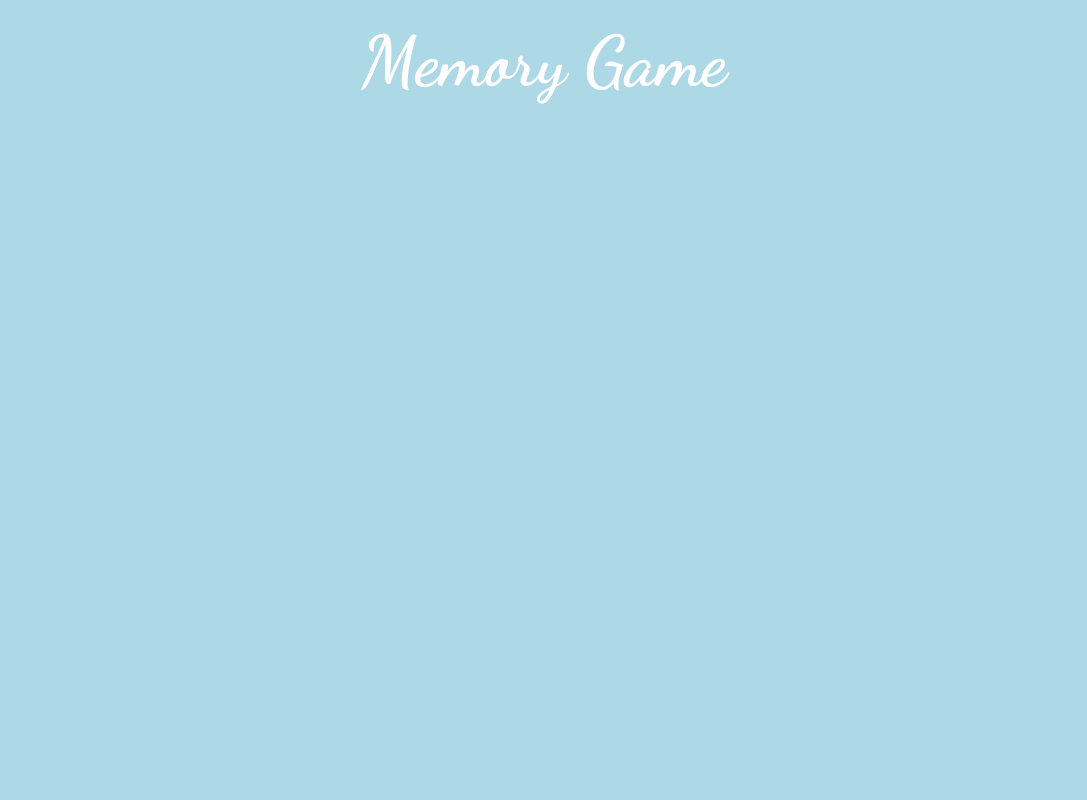
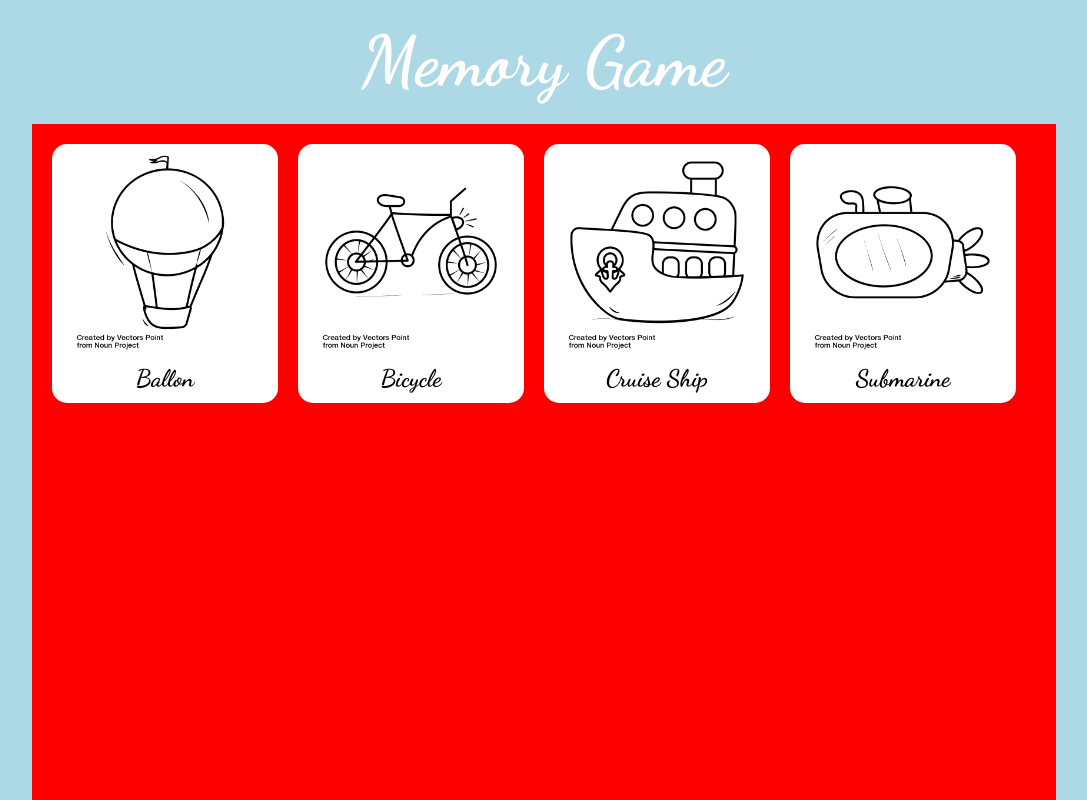
Before and after one commit to GerryFox22/html-css-memory, a plain HTML site: page index.html in a window 1280 px wide. Shown: the top 800 px of the page, without its empty margins (96-1183 px from the left). Drawn offline with Linux system fonts and the light colour scheme.

Commit message:
settaggio raw e card

```diff
--- a/css/style.css
+++ b/css/style.css
@@ -5,18 +5,67 @@
     font-family: 'Dancing Script', cursive;
 }
 
-body {
+body{
     background-color:lightblue;
 }
 
+header,
+main,
+footer{
+    max-width: 80%;
+    margin: 0 auto;
+}
+
+main {
+    background-color: red;
+    height: 1000px;
+
+}
+
+
+/* HEADER */
+
+
 #header-title{
+    text-align: center;
     color: white;
     padding: 20px 0;
     font-size: 70px;
 }
 
-#header-container{
-    max-width: 80%;
-    margin: 0 auto;
+
+
+/* MAIN */
+
+
+.card{
+    position: relative;
+    float: left;
+    margin-right: 20px;
+    background-color: white;
+    width: calc(25% - 20px);
+    border-radius: 15px;
+    padding: 10px;
+}
+
+
+
+.img {
+     width: 100%;
+}
+
+.row {
+    height: 221px;
+    padding: 20px;
+}
+
+.img-title {
     text-align: center;
 }
+
+/* .card-img {
+    position: absolute;
+    width: 90%;
+    top: 17px;
+    left: 8px;
+} */
--- a/index.html
+++ b/index.html
@@ -21,6 +21,70 @@
 
     <main>
 
+         <section class="row">
+
+            <div class="card">
+
+                <div class="card-img">
+                    <img class="img" src="img/noun_air_balloon_3134741.png" alt="">
+
+                </div>
+
+                <div class="img-title">
+                    <h1>Ballon</h1>
+                </div>
+
+            </div>
+
+            <div class="card">
+                <div class="card-img">
+                    <img class="img" src="img/noun_Bicycle_3134821.png" alt="">
+
+                </div>
+
+                <div class="img-title">
+                    <h1>Bicycle</h1>
+                </div>
+
+
+            </div>
+
+            <div class="card">
+
+                <div class="card-img">
+                    <img class="img" src="img/noun_Cruise_Ship_3134824.png" alt="">
+
+                </div>
+
+                <div class="img-title">
+                    <h1>Cruise Ship</h1>
+                </div>
+
+            </div>
+
+            <div class="card">
+
+                <div class="card-img">
+                    <img class="img" src="img/noun_Submarine_3134738.png" alt="">
+
+                </div>
+
+                <div class="img-title">
+                    <h1>Submarine</h1>
+                </div>
+
+            </div>
+
+         </section>
+
+
+
+
+
+
+
+
+
     </main>
 
 
```
